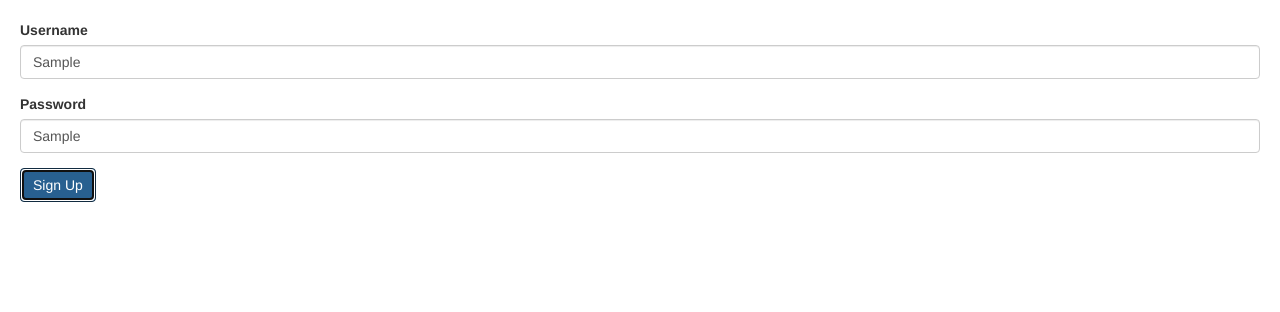
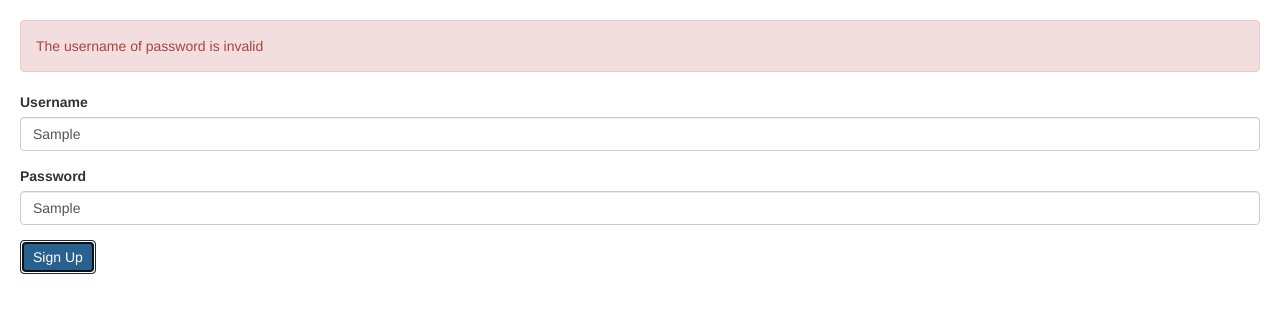
Before and after one commit to shaunkleyn/angular-crash-course, an Angular app: page / in a window 1280 px wide. Both pictures are taken after typing "Sample", "Sample" into the empty fields and a click on the button "Sign Up". Shown: the top 312 px of the page. Built offline with nearby package versions, Linux system fonts and the light colour scheme.

Commit message:
sub-form controlls

```diff
--- a/src/app/signup-form/signup-form.component.html
+++ b/src/app/signup-form/signup-form.component.html
@@ -1,4 +1,8 @@
-<form [formGroup]="form">
+<form [formGroup]="form" (ngSubmit)="login()">
+  <div class="alert alert-danger" *ngIf="form.errors">
+    The username of password is invalid
+  </div>
+  <div formGroupName="account">
     <div class="form-group">
         <label for="username">Username</label>
         <input
@@ -23,5 +27,7 @@
             type="text"
             class="form-control">
     </div>
+  </div>
+
     <button class="btn btn-primary" type="submit">Sign Up</button>
 </form>
--- a/src/app/signup-form/signup-form.component.ts
+++ b/src/app/signup-form/signup-form.component.ts
@@ -9,6 +9,7 @@ import { UsernameValidators } from './username.validators';
 })
 export class SignupFormComponent {
   form = new FormGroup({
+    account: new FormGroup({
       username: new FormControl('', [
         Validators.required,
         Validators.minLength(3),
@@ -17,7 +18,14 @@ export class SignupFormComponent {
       password: new FormControl('', Validators.required)
     })
 
+  })
+
+  login() {
+    this.form.setErrors({
+      invalidLogin: true
+    });
+  }
   get username() {
-    return this.form.get('username');
+    return this.form.get('account.username');
   }
 }
```
Lines whose indentation alone changed are shown as unchanged.
